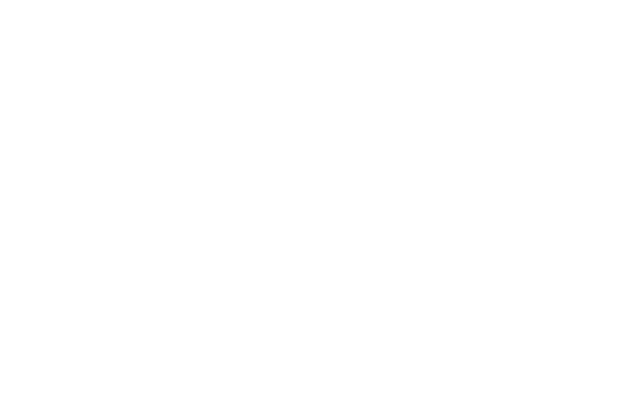
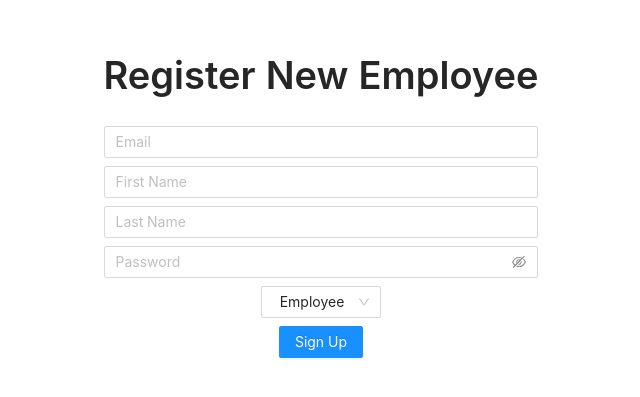
Before and after one commit to law-lin/covidTestingSite, a React (Create React App) app in the folder client/: page /signup in a window 1280 px wide. Shown: the part 195-592 px from the top of the page, without its empty margins (319-959 px from the left). Built offline with nearby package versions, Linux system fonts and the light colour scheme.

Commit message:
Sign up page for employees

```diff
--- a/client/src/App.js
+++ b/client/src/App.js
@@ -3,6 +3,7 @@
 import PrivateRoute from './components/PrivateRoute';
 
 import LandingPage from './components/LandingPage';
+import SignUp from './components/SignUp';
 import LabLogin from './components/LabLogin';
 import LabHome from './components/LabHome';
 import TestCollection from './components/TestCollection';
@@ -17,6 +18,7 @@
       <Router>
         <Switch>
           <Route exact path='/' component={LandingPage} />
+          <Route exact path='/signup' component={SignUp} />
           <Route exact path='/labtech' component={LabLogin} />
           <Route exact path='/home' component={LabHome} />
           <PrivateRoute
--- a/client/src/components/EmployeeLogin.js
+++ b/client/src/components/EmployeeLogin.js
@@ -11,9 +11,10 @@
     let employee = {
       email: email.value,
       password: password.value,
+      role: 'employee',
     };
     employeeService
-      .employeeLogIn(employee)
+      .logIn(employee)
       .then((res) => {
         const data = res.data;
         if (data.token) {
--- a/client/src/components/LabLogin.js
+++ b/client/src/components/LabLogin.js
@@ -1,23 +1,64 @@
-import React from 'react';
+import React, { useState } from 'react';
 import 'antd/dist/antd.css';
 import { Space, Input, Button, Typography } from 'antd';
+import employeeService from '../services/employeeService';
 
 function LabLogin() {
+  const email = useFormInput('');
+  const password = useFormInput('');
+
+  const handleLogin = (redirect) => {
+    let employee = {
+      email: email.value,
+      password: password.value,
+      role: 'lab_employee',
+    };
+    employeeService
+      .logIn(employee)
+      .then((res) => {
+        const data = res.data;
+        if (data.token) {
+          localStorage.setItem('token', data.token);
+          localStorage.setItem('role', data.role);
+          window.location.href = redirect;
+        }
+      })
+      .catch((err) => {
+        console.log(err.message);
+      });
+  };
+
   return (
     <div>
       <Space direction='vertical'>
         <Typography>
           <Typography.Title>Lab Employee Login</Typography.Title>
         </Typography>
-        <Input placeholder='Email' />
-        <Input.Password placeholder='Password' />
+        <Input placeholder='Email' {...email} />
+        <Input.Password placeholder='Password' {...password} />
         <Space>
-          <Button type='primary'>Login Collector</Button>
-          <Button type='primary'>Lab Login</Button>
+          <Button
+            type='primary'
+            onClick={() => handleLogin('/test-collection')}
+          >
+            Login Collector
+          </Button>
+          <Button type='primary' onClick={() => handleLogin('/home')}>
+            Lab Login
+          </Button>
         </Space>
       </Space>
     </div>
   );
 }
 
+const useFormInput = (initVal) => {
+  const [value, setValue] = useState(initVal);
+  const handleChange = (e) => setValue(e.target.value);
+  return {
+    value,
+    onChange: handleChange,
+  };
+};
+
 export default LabLogin;
--- /dev/null
+++ b/client/src/components/SignUp.js
@@ -0,0 +1,79 @@
+import React, { useState } from 'react';
+import 'antd/dist/antd.css';
+import { Space, Input, Select, Button, Typography } from 'antd';
+import employeeService from '../services/employeeService';
+
+const { Option } = Select;
+
+function LabLogin() {
+  const email = useFormInput('');
+  const firstName = useFormInput('');
+  const lastName = useFormInput('');
+  const password = useFormInput('');
+
+  const [role, setRole] = useState('employee');
+
+  const handleSignup = () => {
+    let employee = {
+      email: email.value,
+      first_name: firstName.value,
+      last_name: lastName.value,
+      password: password.value,
+      role,
+    };
+
+    employeeService
+      .signUp(employee)
+      .then((res) => {
+        const data = res.data;
+        if (data.token) {
+          localStorage.setItem('token', data.token);
+          localStorage.setItem('role', role);
+          if (role === 'employee') {
+            window.location.href = '/employee-results';
+          } else if (role === 'lab_employee') {
+            window.location.href = '/home';
+          }
+        }
+      })
+      .catch((err) => {
+        console.log(err.message);
+      });
+  };
+
+  return (
+    <div>
+      <Space direction='vertical'>
+        <Typography>
+          <Typography.Title>Register New Employee</Typography.Title>
+        </Typography>
+        <Input placeholder='Email' {...email} />
+        <Input placeholder='First Name' {...firstName} />
+        <Input placeholder='Last Name' {...lastName} />
+        <Input.Password placeholder='Password' {...password} />
+        <Select
+          defaultValue='employee'
+          onSelect={(val) => setRole(val)}
+          style={{ width: 120 }}
+        >
+          <Option value='employee'>Employee</Option>
+          <Option value='lab_employee'>Lab Employee</Option>
+        </Select>
+        <Button type='primary' onClick={handleSignup}>
+          Sign Up
+        </Button>
+      </Space>
+    </div>
+  );
+}
+
+const useFormInput = (initVal) => {
+  const [value, setValue] = useState(initVal);
+  const handleChange = (e) => setValue(e.target.value);
+  return {
+    value,
+    onChange: handleChange,
+  };
+};
+
+export default LabLogin;
--- a/client/src/services/employeeService.js
+++ b/client/src/services/employeeService.js
@@ -6,24 +6,17 @@
     headers: { jwt_token: localStorage.token },
   });
 };
-const labEmployeeSignUp = (employee) => {
-  return axios.post(`${baseUrl}/lab-employee-signup`, employee);
-};
-const labEmployeeLogIn = () => {
-  return axios.post(`${baseUrl}/lab-employee-login`);
+
+const signUp = (employee) => {
+  return axios.post(`${baseUrl}/signup`, employee);
 };
 
-const employeeSignUp = (employee) => {
-  return axios.post(`${baseUrl}/employee-signup`, employee);
-};
-const employeeLogIn = (employee) => {
-  return axios.post(`${baseUrl}/employee-login`, employee);
+const logIn = (employee) => {
+  return axios.post(`${baseUrl}/login`, employee);
 };
 
 export default {
   authorize,
-  labEmployeeSignUp,
-  labEmployeeLogIn,
-  employeeSignUp,
-  employeeLogIn,
+  signUp,
+  logIn,
 };
```
Also changed, not shown: 2 other files (tests, documents, lock files or other folders).
